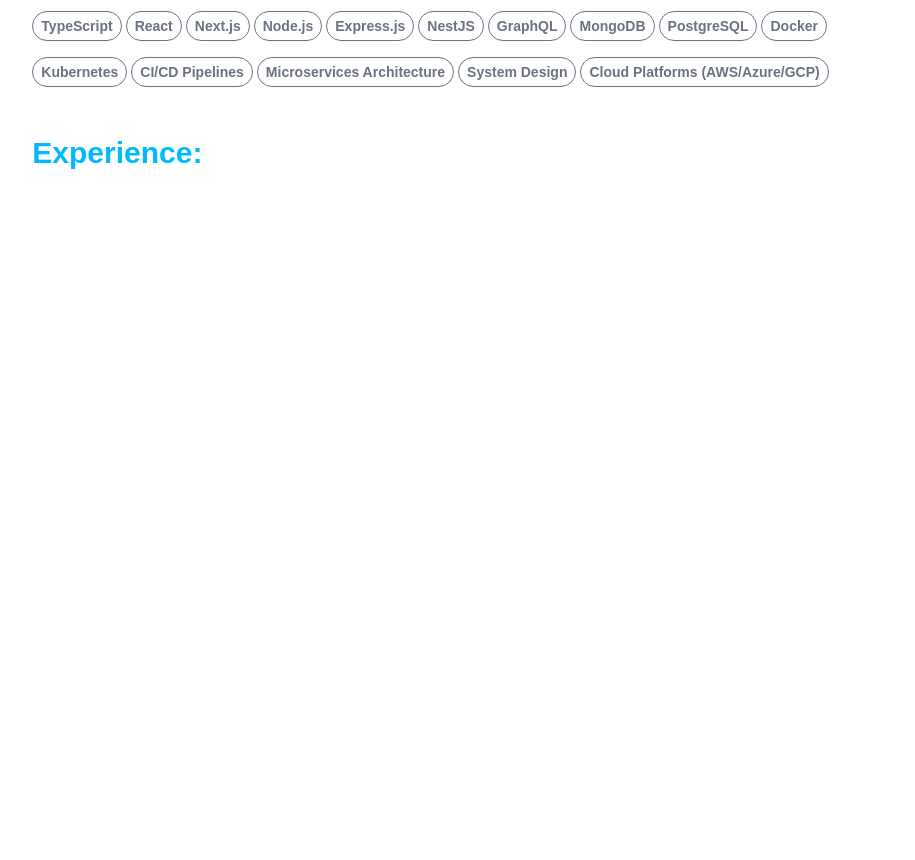
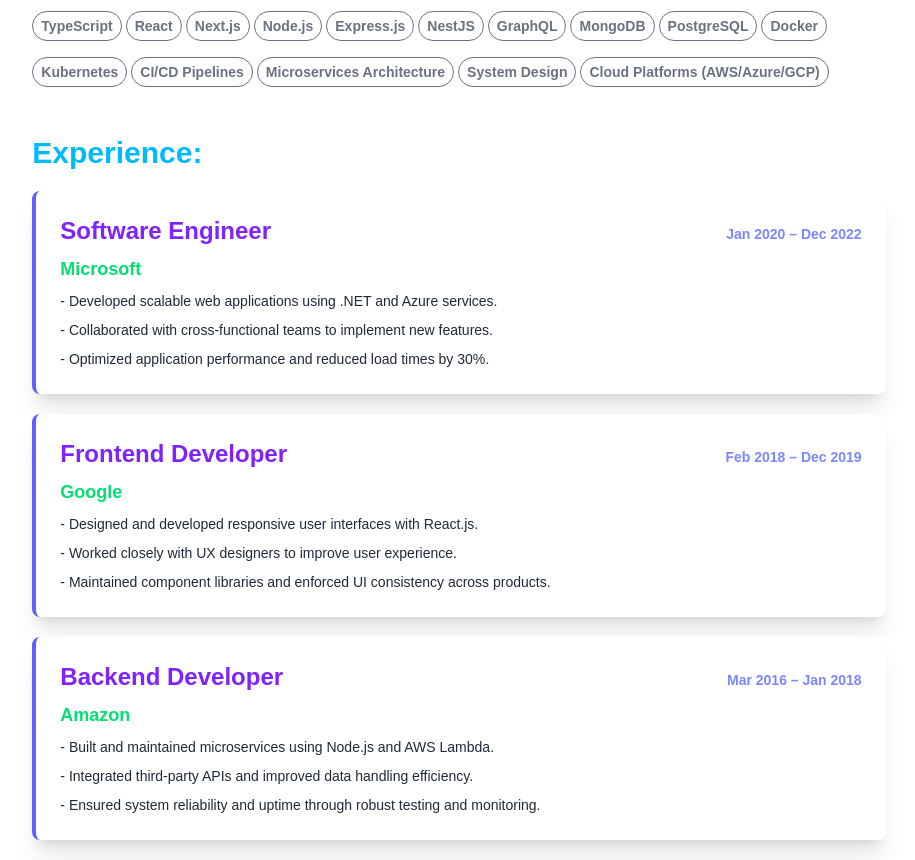
Before and after one commit to Shakib-Shajid/portfolio_jobsearch, a Next.js app: page /profile in a window 1280 px wide. Shown: the part 560-1420 px from the top of the page, without its empty margins (181-1096 px from the left). Before the commit the page ends 800 px from the top, so only its background shows below. Built offline with nearby package versions, Linux system fonts and the light colour scheme.

Commit message:
experiences added

```diff
--- a/src/app/profile/page.jsx
+++ b/src/app/profile/page.jsx
@@ -21,7 +21,38 @@
         "Cloud Platforms (AWS/Azure/GCP)"
     ]
 
-
+    const experiences = [
+        {
+            "company": "Microsoft",
+            "designation": "Software Engineer",
+            "duration": "Jan 2020 – Dec 2022",
+            "responsibilities": [
+                "Developed scalable web applications using .NET and Azure services.",
+                "Collaborated with cross-functional teams to implement new features.",
+                "Optimized application performance and reduced load times by 30%."
+            ]
+        },
+        {
+            "company": "Google",
+            "designation": "Frontend Developer",
+            "duration": "Feb 2018 – Dec 2019",
+            "responsibilities": [
+                "Designed and developed responsive user interfaces with React.js.",
+                "Worked closely with UX designers to improve user experience.",
+                "Maintained component libraries and enforced UI consistency across products."
+            ]
+        },
+        {
+            "company": "Amazon",
+            "designation": "Backend Developer",
+            "duration": "Mar 2016 – Jan 2018",
+            "responsibilities": [
+                "Built and maintained microservices using Node.js and AWS Lambda.",
+                "Integrated third-party APIs and improved data handling efficiency.",
+                "Ensured system reliability and uptime through robust testing and monitoring."
+            ]
+        }
+    ]
 
 
 
@@ -36,7 +67,7 @@
                             User Profile
                         </h3>
                         <p className="mt-1 max-w-2xl text-sm text-gray-500">
-                            This is some information about the user.
+                            Information about the user.
                         </p>
                     </div>
                     <div className="border-t border-gray-200 px-4 py-5 sm:p-0">
@@ -108,14 +139,20 @@
             <div className='w-3/4 md:w-2/3 mx-auto'>
                 <h3 className='text-3xl font-bold my-3 text-info'>Experience:</h3>
 
-                {/* {
-                    myPost.map(post => */}
-                {/* <div >
-                            <div className="card bg-base-100 w-full shadow-xl my-5 border-l-4 border-indigo-500">
+                {
+                    experiences.map((experience, index) =>
+                        <div className="card bg-base-100 w-full shadow-xl my-5 border-l-4 border-indigo-500" key={index}>
                             <div className="card-body ">
-                                    <p>Lorem, ipsum dolor sit amet consectetur adipisicing elit. Consequuntur non praesentium nemo aut neque error expedita quis quidem tempore possimus.</p>
+                                <div className='flex flex-col md:flex-row items-baseline'>
+                                    <p className='text-xs md:text-2xl font-bold text-violet-600'>{experience.designation} </p>
+                                    <p className='text-xs md:text-sm font-bold text-indigo-400 text-end'>{experience.duration}</p>
+                                </div>
+                                <p className='text-lg font-bold text-green-400'>{experience.company}</p>
+                                <div className='space-y-2'>{experience.responsibilities.map((result, index) =>
+                                    <p className='text-gray-800' key={index}>- {result}</p>
+                                )}</div>
 
-                                    <div className="dropdown dropdown-bottom dropdown-end absolute top-0 right-0 mx-2">
+                                {/* <div className="dropdown dropdown-bottom dropdown-end absolute top-0 right-0 mx-2">
                                     <div tabIndex={0} role="button" className="">
                                         <svg viewBox="0 0 24 24" fill="none" xmlns="http://www.w3.org/2000/svg" className="w-8 h-8">
                                             <path d="M2.25 12C2.25 10.4812 3.48122 9.25 5 9.25C6.51878 9.25 7.75 10.4812 7.75 12C7.75 13.5188 6.51878 14.75 5 14.75C3.48122 14.75 2.25 13.5188 2.25 12ZM5 10.75C4.30964 10.75 3.75 11.3096 3.75 12C3.75 12.6904 4.30964 13.25 5 13.25C5.69036 13.25 6.25 12.6904 6.25 12C6.25 11.3096 5.69036 10.75 5 10.75Z" fill="#1C274C" />
@@ -126,20 +163,19 @@
 
                                     <ul tabIndex={0} className="dropdown-content menu bg-base-100 rounded-box z-[1] w-52 p-2 shadow">
                                             <li>
-                                                <Link to={`/updatePost/${post._id}`}>Edit</Link>
+                                                <Link to={`/updatePost/${experience.id}`}>Edit</Link>
                                             </li>
                                             <li>
-                                                <button onClick={() => handleDelete(post._id)}>Delete</button>
+                                                <button onClick={() => handleDelete(experience.id)}>Delete</button>
                                             </li>
                                         </ul>
 
-                                    </div>
+                                </div> */}
 
                             </div>
                         </div>
-                        </div> */}
-                {/* )
-                } */}
+                    )
+                }
 
 
             </div>
```
Lines whose indentation alone changed are shown as unchanged.
